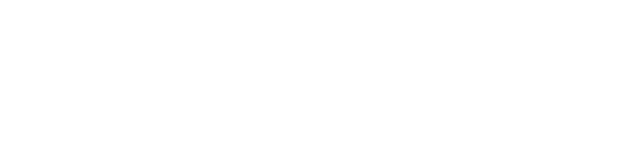
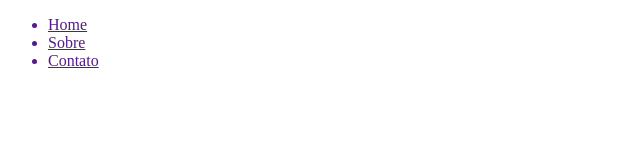
Before and after one commit to framorim1987/aula-git, a plain HTML site: page index.html in a window 1280 px wide. Shown: the whole page, without its empty margins (0-640 px from the left). Drawn offline with Linux system fonts and the light colour scheme.

Commit message:
add header

```diff
--- a/index.html
+++ b/index.html
@@ -7,6 +7,16 @@
     <title>Aula Git</title>
 </head>
 <body>
-
+    <header>
+        <ul>
+            <a href="">
+                <li>Home</li>
+            </a><a href="">
+                <li>Sobre</li>
+            </a><a href="">
+                <li>Contato</li>
+            </a>
+        </ul>
+    </header>
 </body>
 </html>
```
